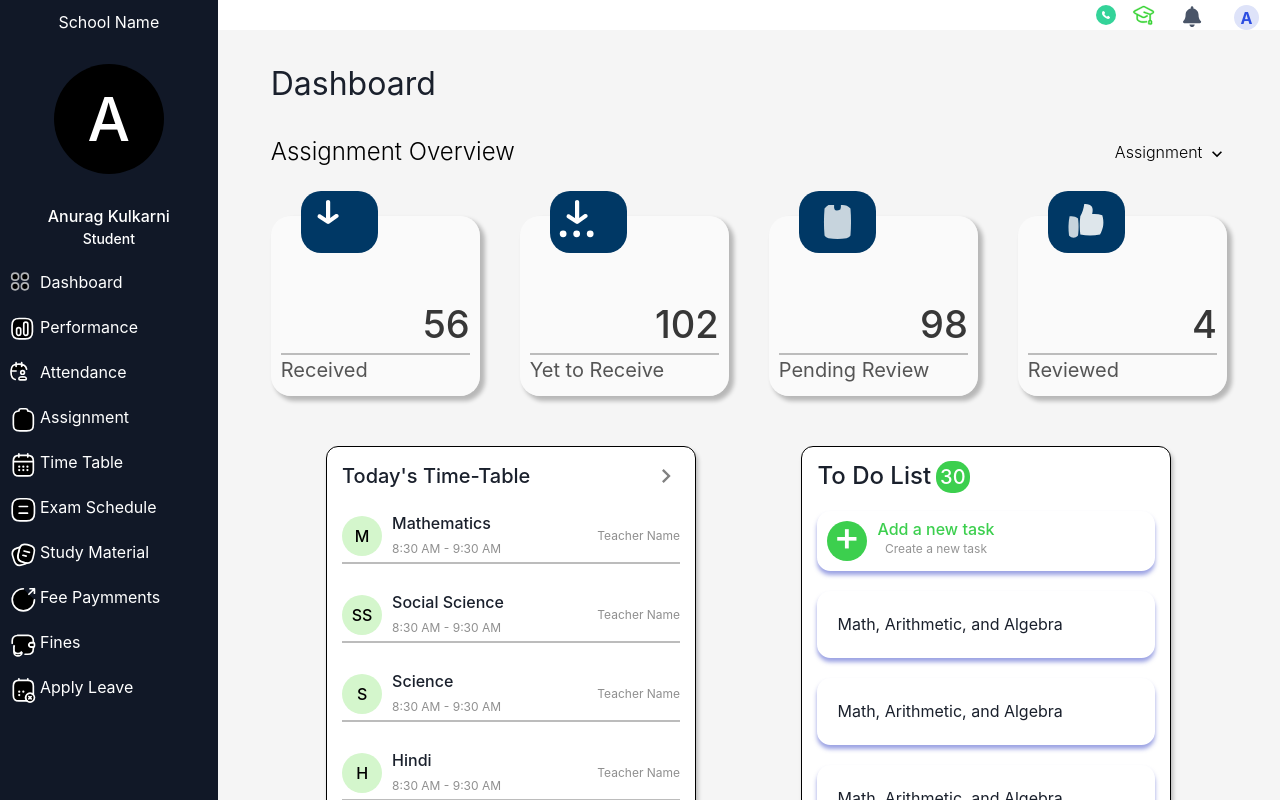
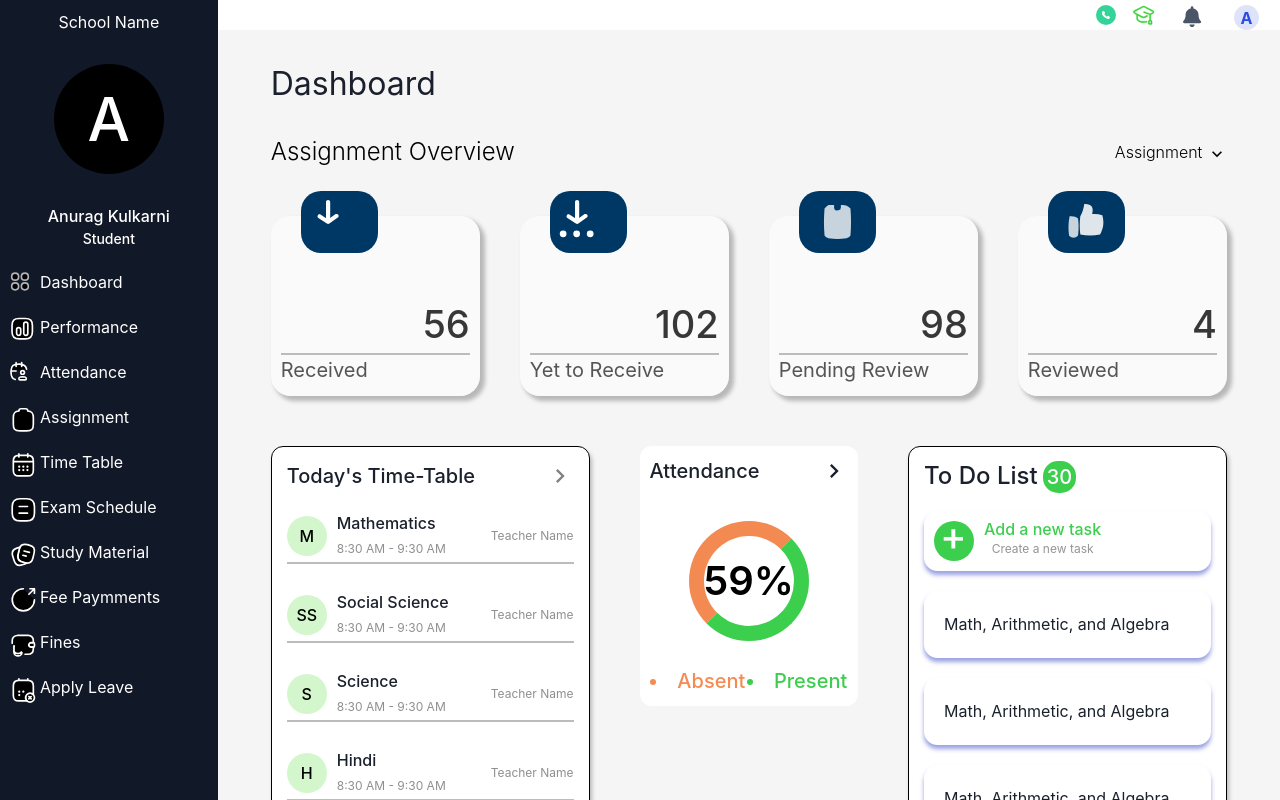
Before and after one commit to DezyNation/instituteiq, a Next.js app: page /dashboard/student/dashboard in a window 1280 px wide. Built offline with nearby package versions, Linux system fonts and the light colour scheme.

Commit message:
Built Dashboard page

```diff
--- /dev/null
+++ b/src/Components/Student/Dashboard/AttendanceStat.jsx
@@ -0,0 +1,50 @@
+import { ChevronRightIcon } from "@chakra-ui/icons";
+import {
+  Box,
+  CircularProgress,
+  CircularProgressLabel,
+  Flex,
+  Text,
+} from "@chakra-ui/react";
+import React, { useRef } from "react";
+
+const AttendanceStat = () => {
+  const circularProgress = useRef();
+  console.log(circularProgress.current);
+
+  return (
+    <Flex bg="#fff" w="254px" h="260px" borderRadius="12px" p="10px" flexDirection="column" justifyContent="space-between">
+      <Flex justifyContent="space-between" alignItems="center">
+        <Text fontSize="20px" fontWeight="500" line-height="23px">
+          Attendance
+        </Text>
+        <ChevronRightIcon boxSize="7" />
+      </Flex>
+      <Flex justifyContent="center" alignItems="center" mt="10px">
+        <Text
+          display="flex"
+          alignItems="center"
+          justifyContent="center"
+          color="#000"
+          fontSize="40px"
+          fontWeight="600"
+          thickness="12px"
+          h="120px"
+          w="120px"
+          border="15px solid #3CCF4E"
+          borderRadius="100%"
+          borderLeft="15px solid #EF5B0CB5"
+          borderTop="15px solid #EF5B0CB5"
+        >
+          59%
+        </Text>
+      </Flex>
+      <Flex justifyContent="space-around">
+            <li style={{fontSize:"20px", fontWeight:"500", listStyleType:"disc",color:"#EF5B0CB5"}}>Absent</li>
+            <li style={{fontSize:"20px", fontWeight:"500", listStyleType:"disc",color:"#3CCF4E"}}>Present</li>
+      </Flex>
+    </Flex>
+  );
+};
+
+export default AttendanceStat;
--- a/src/Components/Student/Dashboard/Dashboard.jsx
+++ b/src/Components/Student/Dashboard/Dashboard.jsx
@@ -5,6 +5,7 @@ import React from "react";
 import LatestTasks from "../Index/LatestTasks";
 import Cards from "../Misc/Cards";
 import IndexTimeTable from "../Misc/IndexTimeTable";
+import AttendanceStat from "./AttendanceStat";
 import ToDoList from "./ToDoList";
 
 const Dashboard = () => {
@@ -22,6 +23,7 @@ const Dashboard = () => {
       </Flex>
       <Flex gap="50px" mt="50px" justifyContent="space-evenly">
         <IndexTimeTable width="370px"/>
+        <AttendanceStat/>
         <ToDoList />
       </Flex>
     </MainPage>
```
